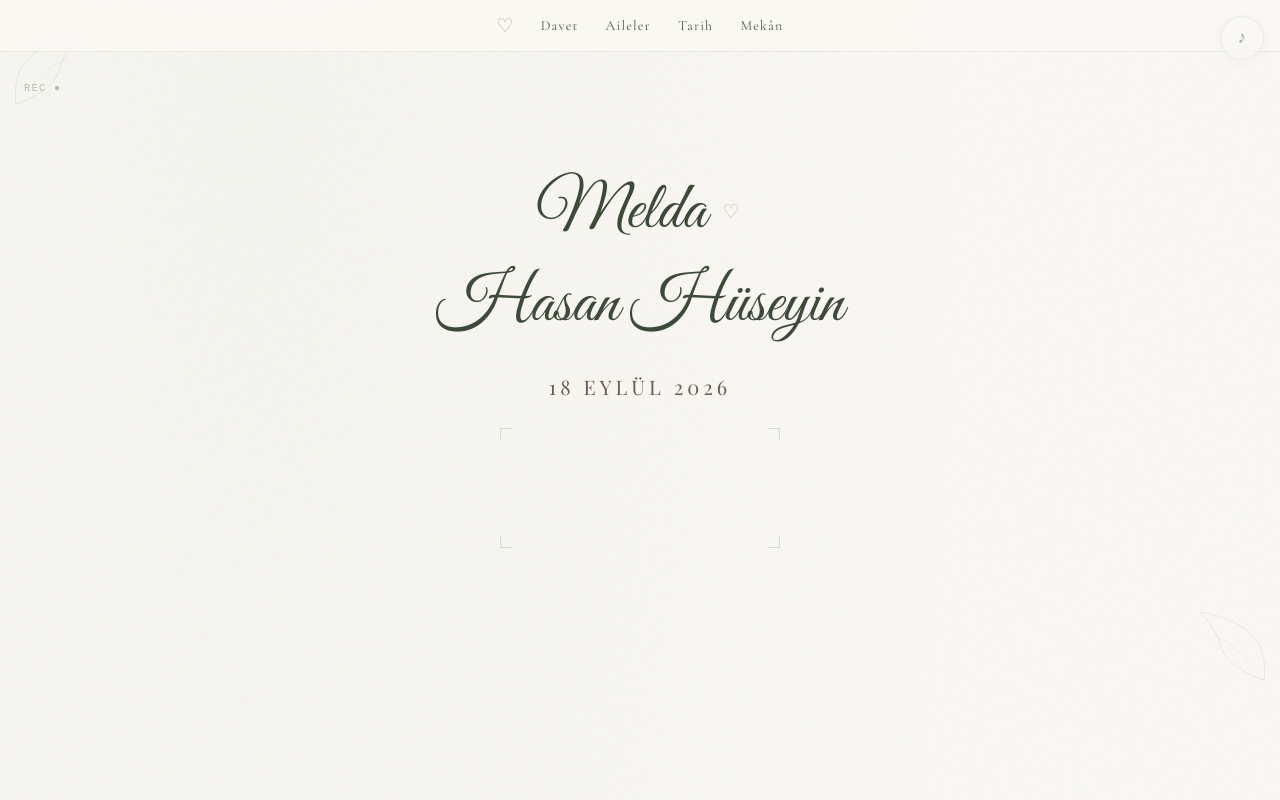
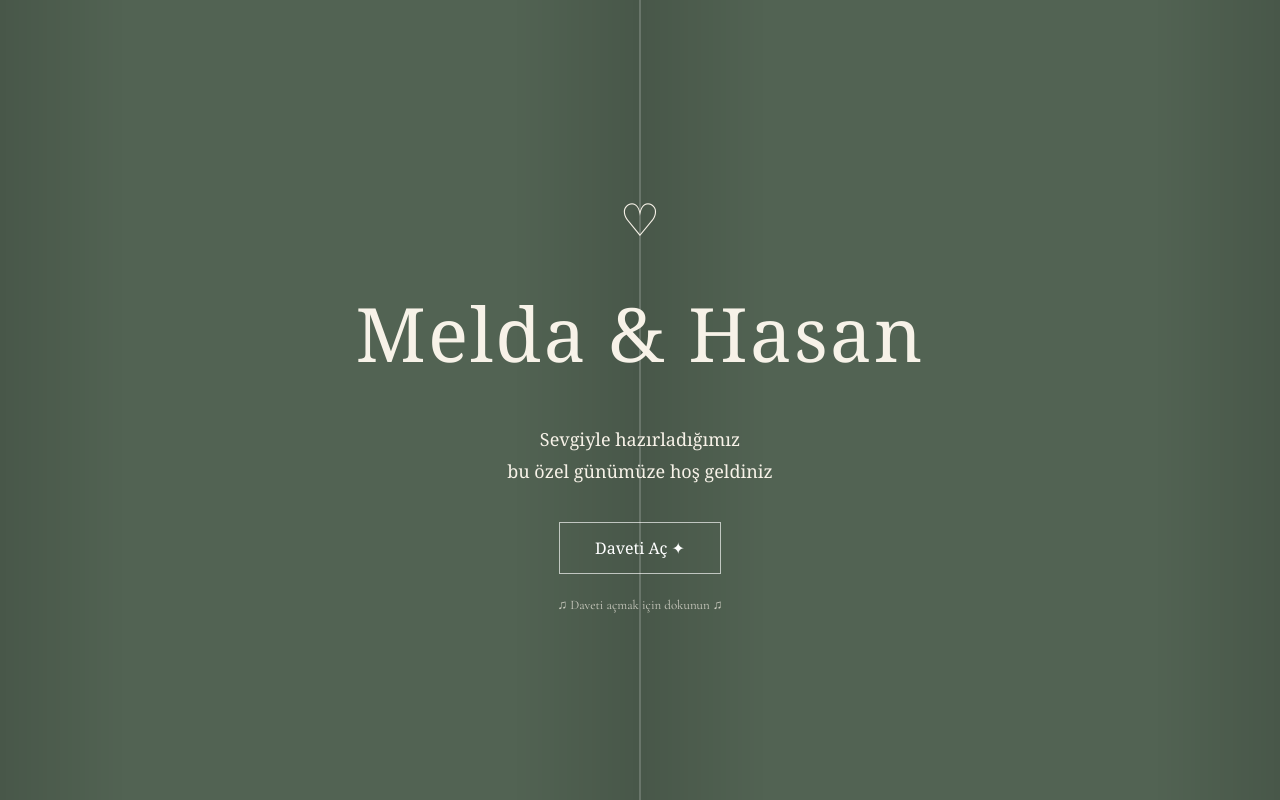
Before and after one commit to MeldaEgri/melda-hasan-dugun, a React (Vite) app: page / in a window 1280 px wide. Shown: the top 800 px of the page. Built offline with nearby package versions, Linux system fonts and the light colour scheme; a web font is replaced by a local one.

Commit message:
Video kaldırıldı mektub eklendi

```diff
--- a/src/App.jsx
+++ b/src/App.jsx
@@ -10,8 +10,8 @@ import FamilySection from './components/FamilySection'
 import Footer from './components/Footer'
 import PhotoUploadQR from './components/PhotoUploadQR'
 export default function App() {
-  const [introOpen, setIntroOpen] = useState(false)
-  const [introClosed, setIntroClosed] = useState(true)
+  const [introOpen, setIntroOpen] = useState(true)
+  const [introClosed, setIntroClosed] = useState(false)
 
   const handleIntroClose = () => {
     setIntroOpen(false)
--- a/src/components/IntroVideoModal.jsx
+++ b/src/components/IntroVideoModal.jsx
@@ -1,112 +1,74 @@
-import { useEffect, useRef, useState } from 'react'
-import { ASSETS } from '../constants'
+import { useEffect, useState } from 'react'
 
 export default function IntroVideoModal({ isOpen, onClose }) {
-  const videoRef = useRef(null)
-  const [videoAvailable, setVideoAvailable] = useState(true)
-  const [videoLoaded, setVideoLoaded] = useState(false)
+  const [opening, setOpening] = useState(false)
 
   useEffect(() => {
     if (isOpen) {
       document.body.style.overflow = 'hidden'
+      setOpening(false)
     } else {
       document.body.style.overflow = ''
     }
+
     return () => {
       document.body.style.overflow = ''
     }
   }, [isOpen])
 
-  useEffect(() => {
-    if (!isOpen || !videoRef.current || !videoAvailable) return
+  const handleOpen = () => {
+    // Önce kapakları aç
+    setOpening(true)
 
-    const video = videoRef.current
-    video.muted = true
-    video.currentTime = 0
-
-    const playPromise = video.play()
-    if (playPromise !== undefined) {
-      playPromise.catch(() => {
-        /* autoplay blocked — user can tap to play */
-      })
-    }
-  }, [isOpen, videoAvailable])
-
-  const handleVideoError = () => {
-    setVideoAvailable(false)
-  }
-
-  const handleVideoEnded = () => {
-    onClose()
-  }
-
-  const handleBackdropClick = (e) => {
-    if (e.target === e.currentTarget) {
+    // Animasyon bitince davetiyeye geç
+    setTimeout(() => {
       onClose()
-    }
+    }, 1600)
   }
 
   if (!isOpen) return null
 
   return (
-    <div className="intro-overlay" onClick={handleBackdropClick} role="dialog" aria-modal="true" aria-label="Düğün filmi">
-      <div className="intro-modal">
+    <div className={`intro-overlay ${opening ? 'intro-overlay--opening' : ''}`}>
+
+      {/* SOL KAPAK */}
+      <div className="intro-door intro-door--left">
+        <div className="intro-door__line intro-door__line--top" />
+        <div className="intro-door__line intro-door__line--bottom" />
+      </div>
+
+      {/* SAĞ KAPAK */}
+      <div className="intro-door intro-door--right">
+        <div className="intro-door__line intro-door__line--top" />
+        <div className="intro-door__line intro-door__line--bottom" />
+      </div>
+
+      {/* ORTADAKİ YAZI */}
+      <div className="intro-welcome">
+
+        <div className="intro-welcome__heart">♡</div>
+
+        <h1>Melda & Hasan</h1>
+
+        <p>
+          Sevgiyle hazırladığımız<br />
+          bu özel günümüze hoş geldiniz
+        </p>
+
         <button
           type="button"
-          className="intro-modal__close"
-          onClick={onClose}
-          aria-label="Videoyu kapat"
+          className="intro-welcome__button"
+          onClick={handleOpen}
         >
-          ×
+          Daveti Aç ✦
         </button>
 
-        <div className="intro-modal__video-wrap">
-          {videoAvailable ? (
-            <>
-              <video
-                ref={videoRef}
-                className="intro-modal__video"
-                src={ASSETS.introVideo}
-                playsInline
-                muted
-                onLoadedData={() => setVideoLoaded(true)}
-                onError={handleVideoError}
-                onEnded={handleVideoEnded}
-              />
-              {!videoLoaded && (
-                <div className="intro-modal__placeholder">
-                  <div className="intro-modal__placeholder-inner">
-                    <span className="intro-modal__rec">REC ●</span>
-                    <p>Film yükleniyor…</p>
-                  </div>
-                </div>
-              )}
-            </>
-          ) : (
-            <div className="intro-modal__placeholder intro-modal__placeholder--fallback">
-              <div className="intro-modal__placeholder-inner">
-                <span className="intro-modal__rec">REC ●</span>
-                <p className="intro-modal__placeholder-title">Düğün Filmi</p>
-                <p className="intro-modal__placeholder-hint">
-                  Video dosyası henüz eklenmedi.
-                  <br />
-                  <code>public/assets/wedding-intro.mp4</code>
-                </p>
-                <button type="button" className="btn btn--ghost" onClick={onClose}>
-                  Davetiyeye Geç
-                </button>
-              </div>
-            </div>
-          )}
+        <span className="intro-welcome__music">
+          ♫ Daveti açmak için dokunun ♫
+        </span>
 
-          <div className="camera-frame" aria-hidden="true">
-            <span className="camera-frame__corner camera-frame__corner--tl" />
-            <span className="camera-frame__corner camera-frame__corner--tr" />
-            <span className="camera-frame__corner camera-frame__corner--bl" />
-            <span className="camera-frame__corner camera-frame__corner--br" />
-          </div>
-        </div>
       </div>
+
     </div>
   )
 }
--- a/src/index.css
+++ b/src/index.css
@@ -1319,3 +1319,276 @@ code {
     color: var(--color-burgundy);
     text-decoration-color: var(--color-burgundy);
   }
+  .welcome-overlay {
+    position: fixed;
+    inset: 0;
+    z-index: 9999;
+
+    display: flex;
+    align-items: center;
+    justify-content: center;
+
+    padding: 20px;
+
+    background:
+      radial-gradient(circle at top, rgba(255,255,255,0.18), transparent 45%),
+      rgba(32, 27, 22, 0.72);
+
+    backdrop-filter: blur(7px);
+  }
+
+  .welcome-card {
+    width: min(430px, 100%);
+    padding: 60px 40px 45px;
+
+    text-align: center;
+
+    background: #f7f1e8;
+
+    border: 1px solid rgba(150, 110, 75, 0.3);
+
+    box-shadow:
+      0 20px 70px rgba(0, 0, 0, 0.3);
+
+    position: relative;
+  }
+
+  .welcome-card::before,
+  .welcome-card::after {
+    content: "✦";
+    position: absolute;
+    color: #9b6249;
+    font-size: 18px;
+  }
+
+  .welcome-card::before {
+    top: 18px;
+    left: 20px;
+  }
+
+  .welcome-card::after {
+    bottom: 18px;
+    right: 20px;
+  }
+
+  .welcome-heart {
+    color: #8f5544;
+    font-size: 30px;
+    margin-bottom: 18px;
+  }
+
+  .welcome-small {
+    font-size: 10px;
+    letter-spacing: 3px;
+    color: #9a7867;
+    margin-bottom: 18px;
+  }
+
+  .welcome-card h1 {
+    margin: 0;
+
+    font-size: clamp(38px, 8vw, 58px);
+    font-weight: 400;
+
+    color: #493c32;
+  }
+
+  .welcome-card h1 span {
+    color: #9b6249;
+    font-style: italic;
+    padding: 0 5px;
+  }
+
+  .welcome-divider {
+    display: flex;
+    align-items: center;
+    justify-content: center;
+    gap: 12px;
+
+    margin: 25px 0;
+
+    color: #a57963;
+  }
+
+  .welcome-divider::before,
+  .welcome-divider::after {
+    content: "";
+    width: 55px;
+    height: 1px;
+    background: #cbb29f;
+  }
+
+  .welcome-text {
+    color: #706056;
+    font-size: 15px;
+    line-height: 1.8;
+    margin-bottom: 32px;
+  }
+
+  .welcome-button {
+    border: none;
+    padding: 15px 28px;
+
+    background: #8d5847;
+    color: white;
+
+    font-family: inherit;
+    font-size: 15px;
+    letter-spacing: 1px;
+
+    cursor: pointer;
+
+    transition: 0.25s ease;
+  }
+
+  .welcome-button:hover {
+    transform: translateY(-2px);
+    background: #754635;
+  }
+
+  .welcome-button span {
+    margin: 0 8px;
+  }
+
+  .welcome-hint {
+    margin: 16px 0 0;
+    font-size: 11px;
+    color: #a18c7e;
+  }
+  .intro-overlay {
+    position: fixed;
+    inset: 0;
+    z-index: 9999;
+    display: flex;
+    align-items: center;
+    justify-content: center;
+    overflow: hidden;
+    background: transparent;
+  }
+
+
+  /* KAPAKLAR */
+
+  .intro-door {
+    position: absolute;
+    top: 0;
+    bottom: 0;
+    width: 50%;
+    background:
+      linear-gradient(
+        90deg,
+        rgba(0,0,0,0.12),
+        transparent 20%,
+        transparent 80%,
+        rgba(0,0,0,0.12)
+      ),
+      #526353;
+
+    transition:
+      transform 1.6s cubic-bezier(.77, 0, .18, 1);
+  }
+
+
+  /* SOL KAPAK */
+
+  .intro-door--left {
+    left: 0;
+    border-right: 1px solid rgba(255,255,255,0.18);
+  }
+
+
+  /* SAĞ KAPAK */
+
+  .intro-door--right {
+    right: 0;
+    border-left: 1px solid rgba(255,255,255,0.18);
+  }
+
+
+  /* BUTONA BASINCA AÇILMA */
+
+  .intro-overlay--opening .intro-door--left {
+    transform: translateX(-100%);
+  }
+
+  .intro-overlay--opening .intro-door--right {
+    transform: translateX(100%);
+  }
+
+
+  /* ORTADAKİ YAZI */
+
+  .intro-welcome {
+    position: relative;
+    z-index: 5;
+    text-align: center;
+    color: #f7f2e8;
+    padding: 40px;
+
+    transition:
+      opacity 0.4s ease,
+      transform 0.4s ease;
+  }
+
+
+  /* KAPAKLAR AÇILIRKEN YAZI KAYBOLSUN */
+
+  .intro-overlay--opening .intro-welcome {
+    opacity: 0;
+    transform: scale(0.95);
+  }
+
+
+  .intro-welcome__heart {
+    font-size: 45px;
+    margin-bottom: 10px;
+  }
+
+
+  .intro-welcome h1 {
+    font-family: Georgia, serif;
+    font-size: clamp(40px, 6vw, 75px);
+    font-weight: 400;
+    margin: 0 0 25px;
+    letter-spacing: 2px;
+  }
+
+
+  .intro-welcome p {
+    font-family: Georgia, serif;
+    font-size: 18px;
+    line-height: 1.8;
+    margin-bottom: 35px;
+  }
+
+
+  .intro-welcome__button {
+    padding: 14px 35px;
+
+    border: 1px solid rgba(255,255,255,0.65);
+    background: transparent;
+
+    color: white;
+
+    font-family: Georgia, serif;
+    font-size: 16px;
+
+    cursor: pointer;
+
+    transition: 0.3s;
+  }
+
+
+  .intro-welcome__button:hover {
+    background: rgba(255,255,255,0.12);
+    transform: scale(1.04);
+  }
+
+
+  .intro-welcome__music {
+    display: block;
+    margin-top: 20px;
+
+    font-size: 13px;
+    opacity: 0.75;
+  }
```
